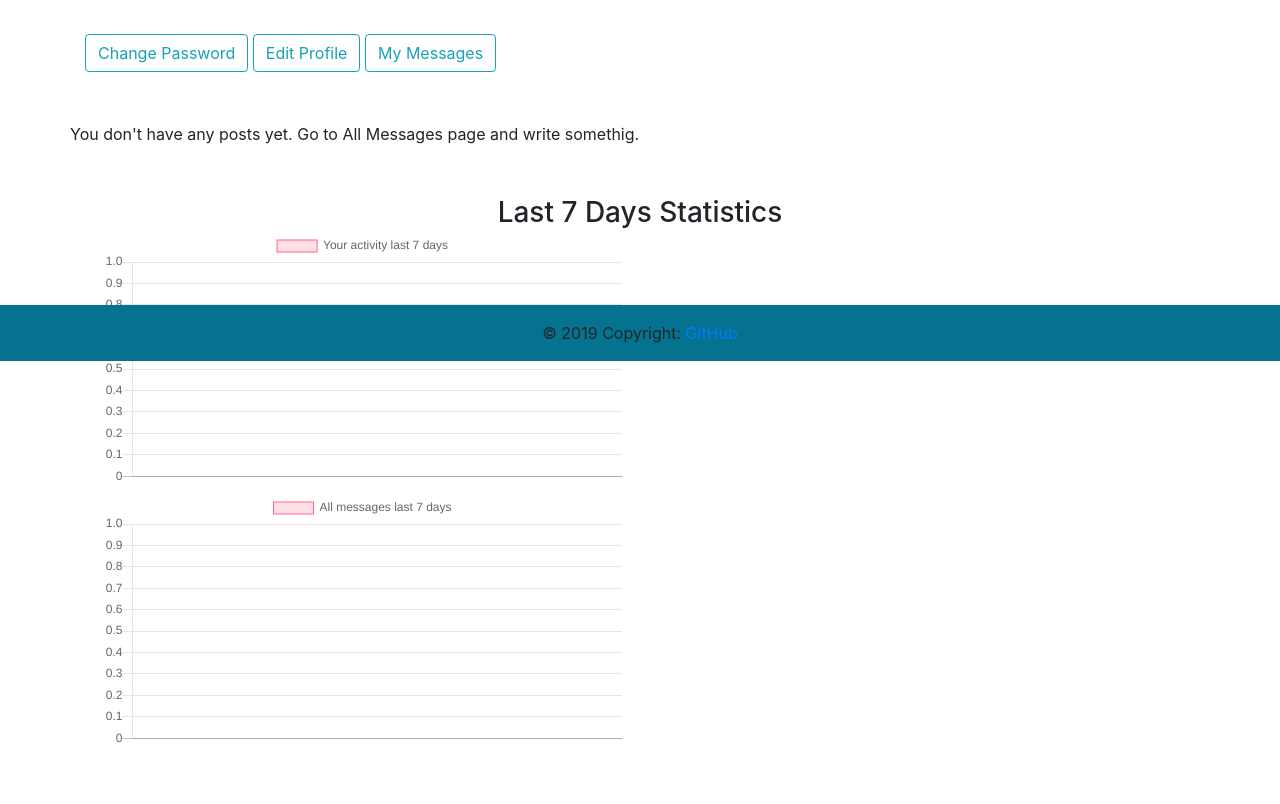
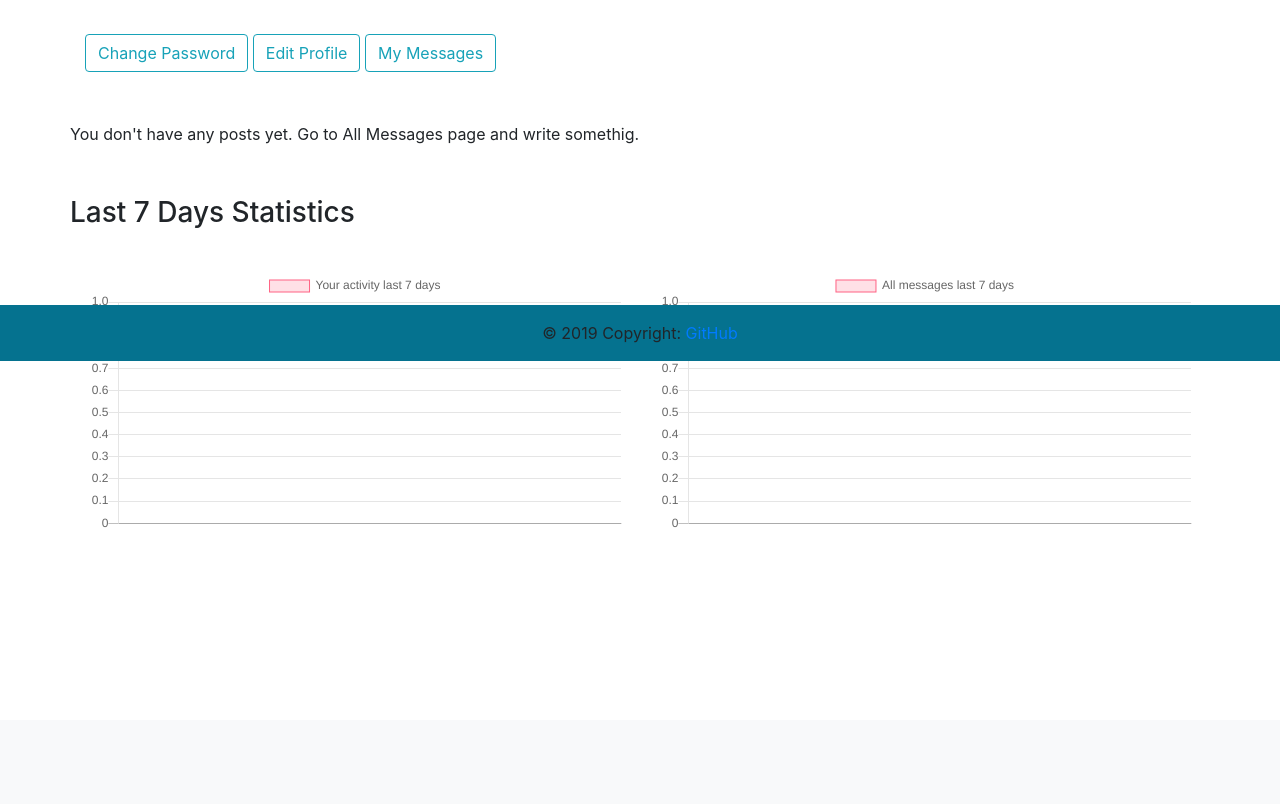
Before and after one commit to Sythrill/Python_Twitter, a Django app: page /user_profile/1 in a window 1280 px wide. Shown: the part 439-1243 px from the top of the page. After the commit the page ends 966 px from the top, so only its background shows below. Run offline with Django 3.2, Linux system fonts and the light colour scheme; the visitor is signed in with stand-in values (Sample User, id 1); data comes from the database, SQL or seed files in the repository; data that the repository does not hold is empty; some libraries are stand-ins or nearby versions.

Commit message:
fix some bugs

```diff
--- a/twitter/tweet/models.py
+++ b/twitter/tweet/models.py
@@ -1,4 +1,3 @@
-from django.contrib.auth import get_user_model
 from django.contrib.auth.models import AbstractUser
 from django.db import models
 
--- a/twitter/tweet/static/tweet/style.css
+++ b/twitter/tweet/static/tweet/style.css
@@ -107,6 +107,7 @@ body {
     color: #11898f;
     margin-bottom: 5px;
 }
+
 .buttons_bar  i {
     margin: 3px;
     cursor: pointer;
@@ -117,6 +118,16 @@ body {
     font-size: 14px;
     color: #989898;
     margin: 5px;
+}
+
+.chat_ib p.post_content {
+    font-size: 20px;
+}
+
+span.likes {
+    align-self: right;
+    font-size: 12px;
+    margin-left: 10px;
 }
 
 .chat_ib {
@@ -539,3 +550,28 @@ body {
     max-height: 44vh;
 
 }
+
+.left {
+    padding: 1em;
+    text-align: left;
+    width: 600px;
+    height: 400px;
+}
+
+.right {
+    padding: 1em;
+    text-align: right;
+    width: 600px;
+    height: 400px;
+}
+
+.parent {
+    display: flex;
+    overflow: hidden;
+    margin: 1em 0;
+    align-items: center;
+}
+
+.parent > div {
+    flex: 1;
+}
--- a/twitter/tweet/templates/tweet/add_comment.html
+++ b/twitter/tweet/templates/tweet/add_comment.html
@@ -9,6 +9,7 @@
     </div>
 
     <div class="modal-body">
+        {% if message.created_by != user.username %}
         {% for field in form %}
             <div class="form-group{% if field.errors %} invalid{% endif %}">
                 <label for="{{ field.id_for_label }}">{{ field.label }}</label>
@@ -18,6 +19,7 @@
                 {% endfor %}
             </div>
         {% endfor %}
+        {% endif %}
     </div>
 
     <div class="modal-footer">
--- a/twitter/tweet/templates/tweet/user_profile.html
+++ b/twitter/tweet/templates/tweet/user_profile.html
@@ -197,13 +197,13 @@
     </div>
     <div class="container">
         <div class='row'>
-            <h3 style="margin: 0 auto">Last 7 Days Statistics</h3>
-            <div class='col-sm-12' url-endpoint='{% url "data_charts" %}'>
-                <div class='col-sm-6'>
-                    <canvas id="myChart" width="100px" height="50px"></canvas>
+            <h3>Last 7 Days Statistics</h3>
+            <div class='parent' url-endpoint='{% url "data_charts" %}'>
+                <div class='left'>
+                    <canvas id="myChart"></canvas>
                 </div>
-                <div class='col-sm-6'>
-                    <canvas id="myChart2" width="100px" height="50px"></canvas>
+                <div class='right'>
+                    <canvas id="myChart2"></canvas>
                 </div>
             </div>
         </div>
--- a/twitter/tweet/views.py
+++ b/twitter/tweet/views.py
@@ -25,6 +25,7 @@ def date_generator():
     while True:
         yield from_date
         from_date = from_date - datetime.timedelta(days=1)
+
 
 class LoginUserView(View):
     def get(self, request):
@@ -108,16 +109,17 @@ class MarkMessageView(LoginRequiredMixin, View):
 
 
 class LikeMessageView(LoginRequiredMixin, View):
-
     def get(self, request, msg_id):
-        Like.objects.get_or_create(user=request.user, message_id=msg_id)
+        to_like = Message.objects.get(pk=msg_id)
+        author = to_like.created_by
+        if author != request.user:
+            Like.objects.get_or_create(user=request.user, message_id=msg_id)
         return redirect("add_message")
 
 
 class AddCommentView(LoginRequiredMixin, PassRequestMixin, SuccessMessageMixin, CreateView):
     template_name = 'tweet/add_comment.html'
     form_class = AddCommentForm
-    success_message = 'Success: Book was created.'
     success_url = reverse_lazy('add_message')
 
     def form_valid(self, form):
```
Also changed, not shown: twitter/tweet/templates/tweet/message_list.html (+6 -2 lines).
